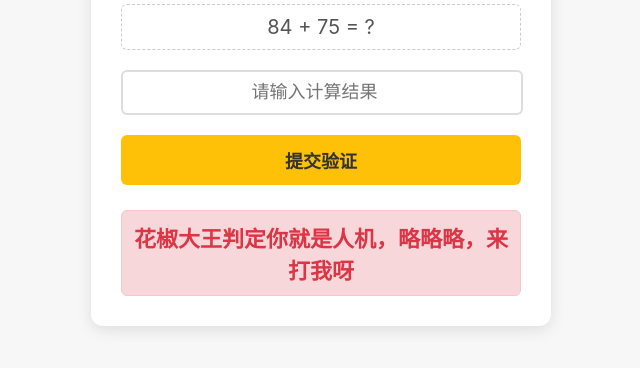
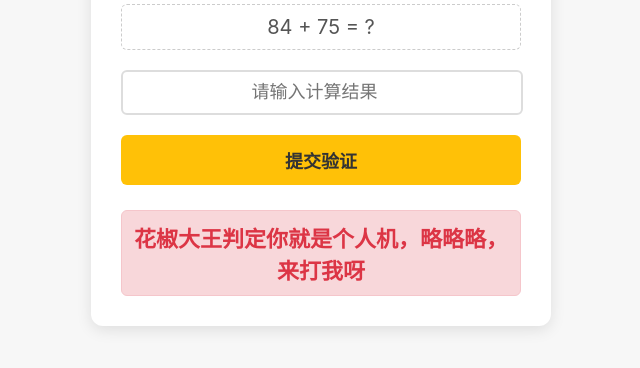
Before and after one commit to 1hua-jiao/supreme-pepper, a plain HTML site: page index.html in a window 1280 px wide. Both pictures are taken after a click on the button "提交验证". Shown: the part 288-656 px from the top of the page, without its empty margins (319-959 px from the left). Drawn offline with Linux system fonts and the light colour scheme.

Commit message:
Update index.html

```diff
--- a/index.html
+++ b/index.html
@@ -144,7 +144,7 @@
             // 无论用户输入什么，都显示特定的失败信息
 
             // 1. 设置特定的失败结果文本
-            const failMessage = '花椒大王判定你就是人机，略略略，来打我呀';
+            const failMessage = '花椒大王判定你就是个人机，略略略，来打我呀';
             resultElement.textContent = failMessage;
 
             // 2. 显示结果
```
